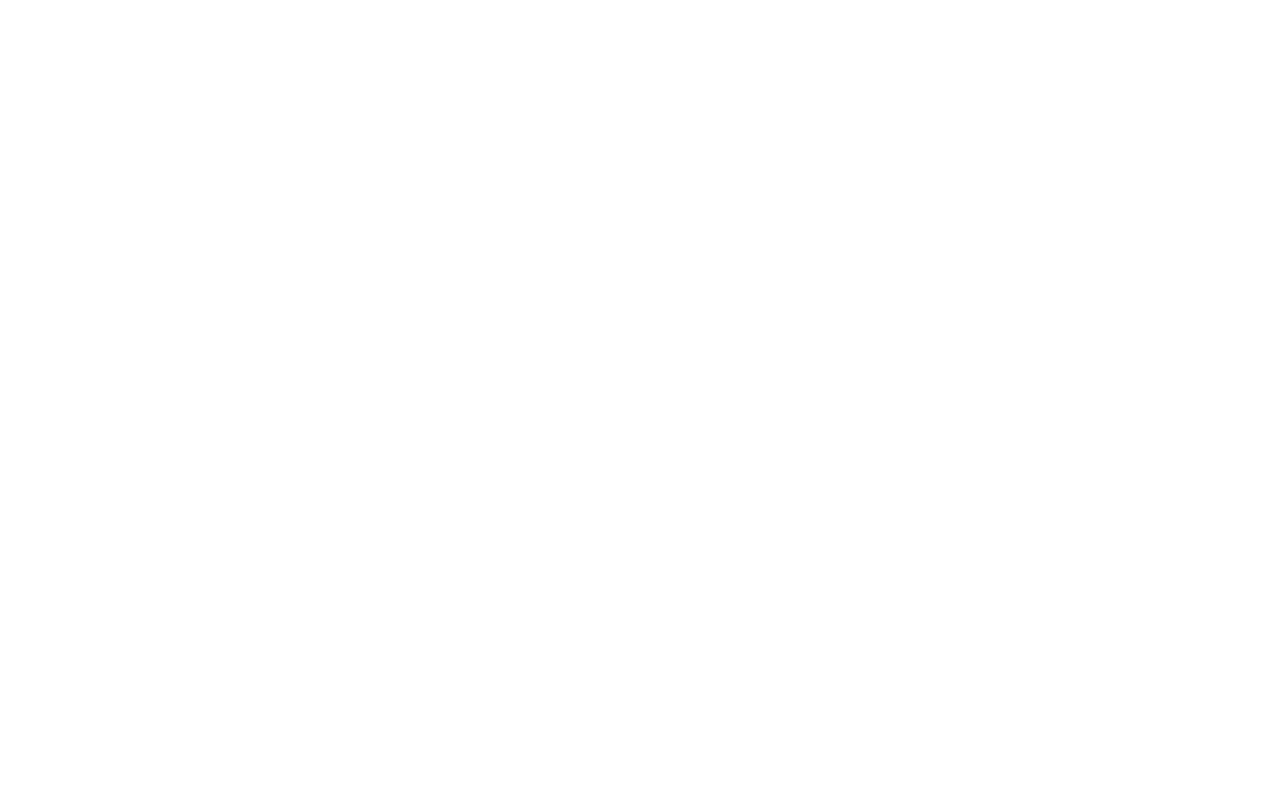
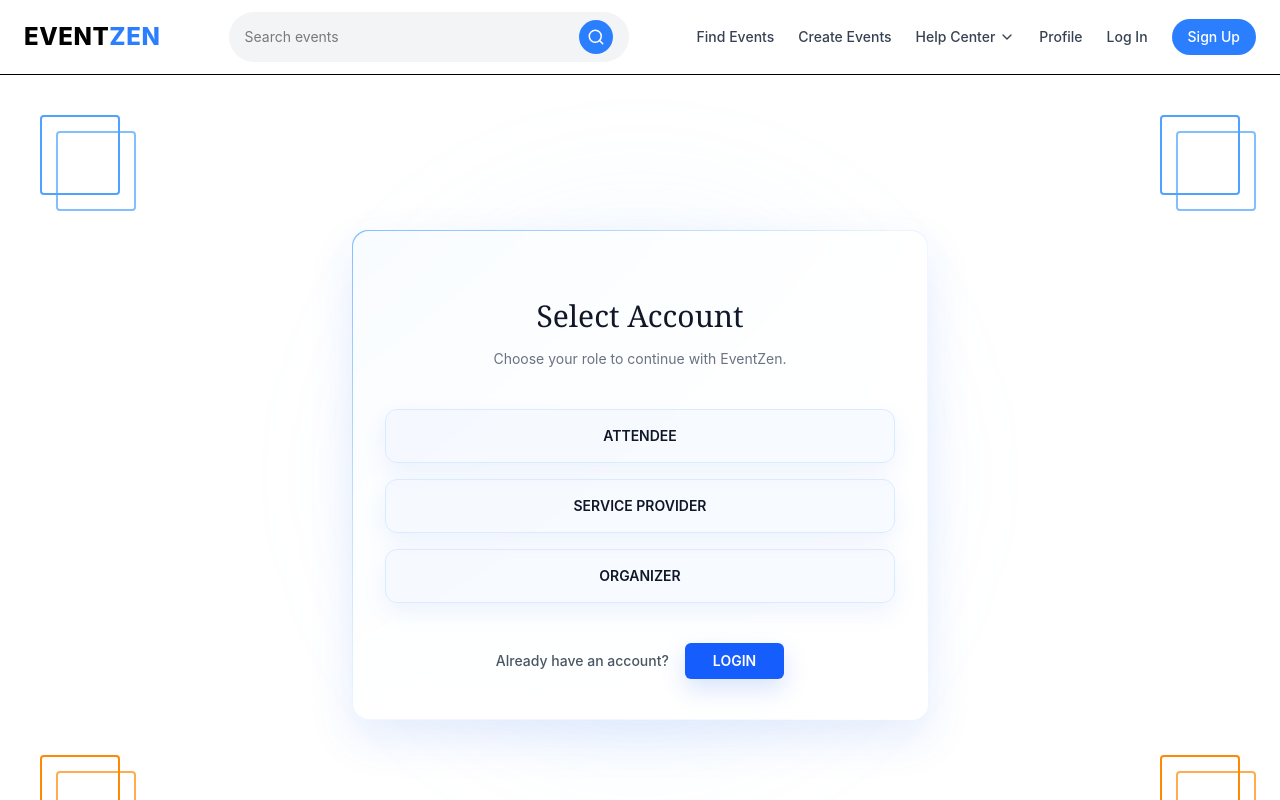
Before and after one commit to Event-Zen/eventzen-frontend, a React (Vite) app: page /signup in a window 1280 px wide. Before the commit this address had no page. Shown: the top 800 px of the page. Built offline with nearby package versions, Linux system fonts and the light colour scheme.

Commit message:
Role Selection page created

```diff
--- a/src/App.tsx
+++ b/src/App.tsx
@@ -5,6 +5,7 @@ import CreateEventPage from "./pages/CreateEventPage";
 import VendorProfilePage from "./pages/VendorProfilePage";
 import AddServicePage from "./pages/AddServicesPage";
 import ServicePage from "./pages/ServicePage";
+import RoleSelectionPage from "./pages/RoleSelectionPage";
 
 function App() {
   return (
@@ -55,6 +56,15 @@ function App() {
           }
         />
 
+        <Route
+          path="/signup"
+          element={
+            <MainLayout>
+              <RoleSelectionPage />
+            </MainLayout>
+          }
+        />
+
       </Routes>
     </BrowserRouter>
   );
--- /dev/null
+++ b/src/pages/RoleSelectionPage.tsx
@@ -0,0 +1,145 @@
+import React from "react";
+import { useNavigate } from "react-router-dom";
+
+type Role = "Attendee" | "Service Provider" | "Organizer";
+
+type Props = {
+  onSelectRole?: (role: Role) => void;
+  onLogin?: () => void;
+};
+
+export default function RoleSelectionPage({ onSelectRole, onLogin }: Props) {
+  const navigate = useNavigate();
+
+  const handleSelect = (role: Role) => {
+    if (onSelectRole) return onSelectRole(role);
+
+    switch (role) {
+      case "Attendee":
+        return navigate("/register/attendee");
+      case "Service Provider":
+        return navigate("/register/vendor");
+      case "Organizer":
+        return navigate("/register/organizer");
+      default:
+        return;
+    }
+  };
+
+  const handleLogin = () => {
+    if (onLogin) return onLogin();
+    navigate("/login");
+  };
+
+  return (
+    <section className="relative bg-white overflow-hidden min-h-screen">
+      <CornerSquares position="top-10 left-10" colorClass="border-blue-400" />
+      <CornerSquares position="top-10 right-10" colorClass="border-blue-400" />
+      <CornerSquares
+        position="bottom-10 left-10"
+        colorClass="border-orange-400"
+      />
+      <CornerSquares
+        position="bottom-10 right-10"
+        colorClass="border-orange-400"
+      />
+
+      <div className="pointer-events-none absolute inset-0">
+        <div className="absolute left-1/2 top-1/2 h-[520px] w-[520px] -translate-x-1/2 -translate-y-1/2 rounded-full bg-blue-300/10 blur-3xl" />
+      </div>
+
+      <div className="relative max-w-6xl mx-auto px-6 py-20 flex items-center justify-center min-h-screen">
+        <div className="w-full max-w-xl">
+          <GradientCard>
+            <h1 className="mt-6 text-center text-2xl md:text-3xl font-serif text-gray-900 leading-snug">
+              Select Account
+            </h1>
+            <p className="mt-3 text-center text-sm text-gray-500">
+              Choose your role to continue with EventZen.
+            </p>
+
+            <div className="mt-10 flex flex-col gap-4">
+              <RoleButton
+                label="ATTENDEE"
+                onClick={() => handleSelect("Attendee")}
+              />
+              <RoleButton
+                label="SERVICE PROVIDER"
+                onClick={() => handleSelect("Service Provider")}
+              />
+              <RoleButton
+                label="ORGANIZER"
+                onClick={() => handleSelect("Organizer")}
+              />
+            </div>
+
+            <div className="mt-10 flex flex-col items-center justify-center gap-4 sm:flex-row">
+              <span className="text-sm text-gray-600 font-medium">
+                Already have an account?
+              </span>
+              <button
+                type="button"
+                onClick={handleLogin}
+                className="rounded-md bg-blue-600 px-7 py-2 text-sm font-semibold text-white shadow-[0_10px_25px_rgba(37,99,235,0.18)] hover:bg-blue-700 focus:outline-none focus:ring-2 focus:ring-blue-300 cursor-pointer"
+              >
+                LOGIN
+              </button>
+            </div>
+          </GradientCard>
+        </div>
+      </div>
+    </section>
+  );
+}
+
+const GradientCard = ({ children }: { children: React.ReactNode }) => {
+  return (
+    <div className="rounded-2xl p-[1px] bg-gradient-to-br from-blue-400/70 via-blue-200/25 to-transparent shadow-[0_18px_45px_rgba(37,99,235,0.12)]">
+      <div className="rounded-2xl bg-white/95 backdrop-blur px-8 py-10">
+        {children}
+      </div>
+    </div>
+  );
+};
+
+function RoleButton({
+  label,
+  onClick,
+}: {
+  label: string;
+  onClick: () => void;
+}) {
+  return (
+    <button
+      type="button"
+      onClick={onClick}
+      className="w-full rounded-xl border border-blue-100 bg-blue-50/50 px-6 py-4 text-center text-sm font-semibold text-gray-900
+                 hover:bg-blue-100/60 hover:border-blue-200
+                 shadow-[0_10px_25px_rgba(37,99,235,0.08)]
+                 focus:outline-none focus:ring-2 focus:ring-blue-300 cursor-pointer"
+    >
+      {label}
+    </button>
+  );
+}
+
+const CornerSquares = ({
+  position,
+  colorClass,
+}: {
+  position: string;
+  colorClass: string;
+}) => {
+  return (
+    <div className={`absolute ${position} hidden md:block`}>
+      <div className="relative w-20 h-20">
+        <div
+          className={`absolute inset-0 w-20 h-20 border-2 ${colorClass} rounded-sm`}
+        />
+        <div
+          className={`absolute inset-0 translate-x-4 translate-y-4 w-20 h-20 border-2 ${colorClass} rounded-sm opacity-70`}
+        />
+      </div>
+    </div>
+  );
+};
```
